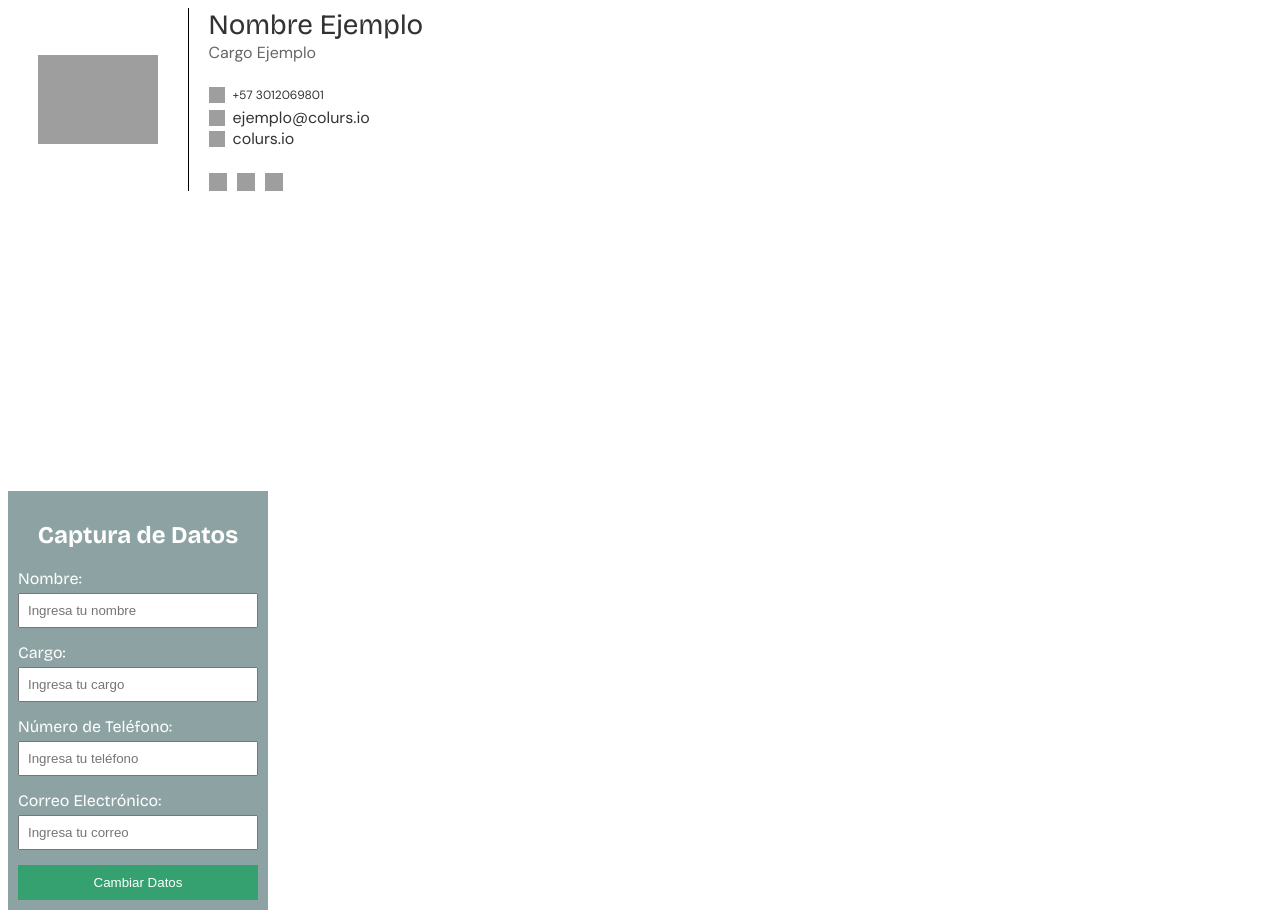
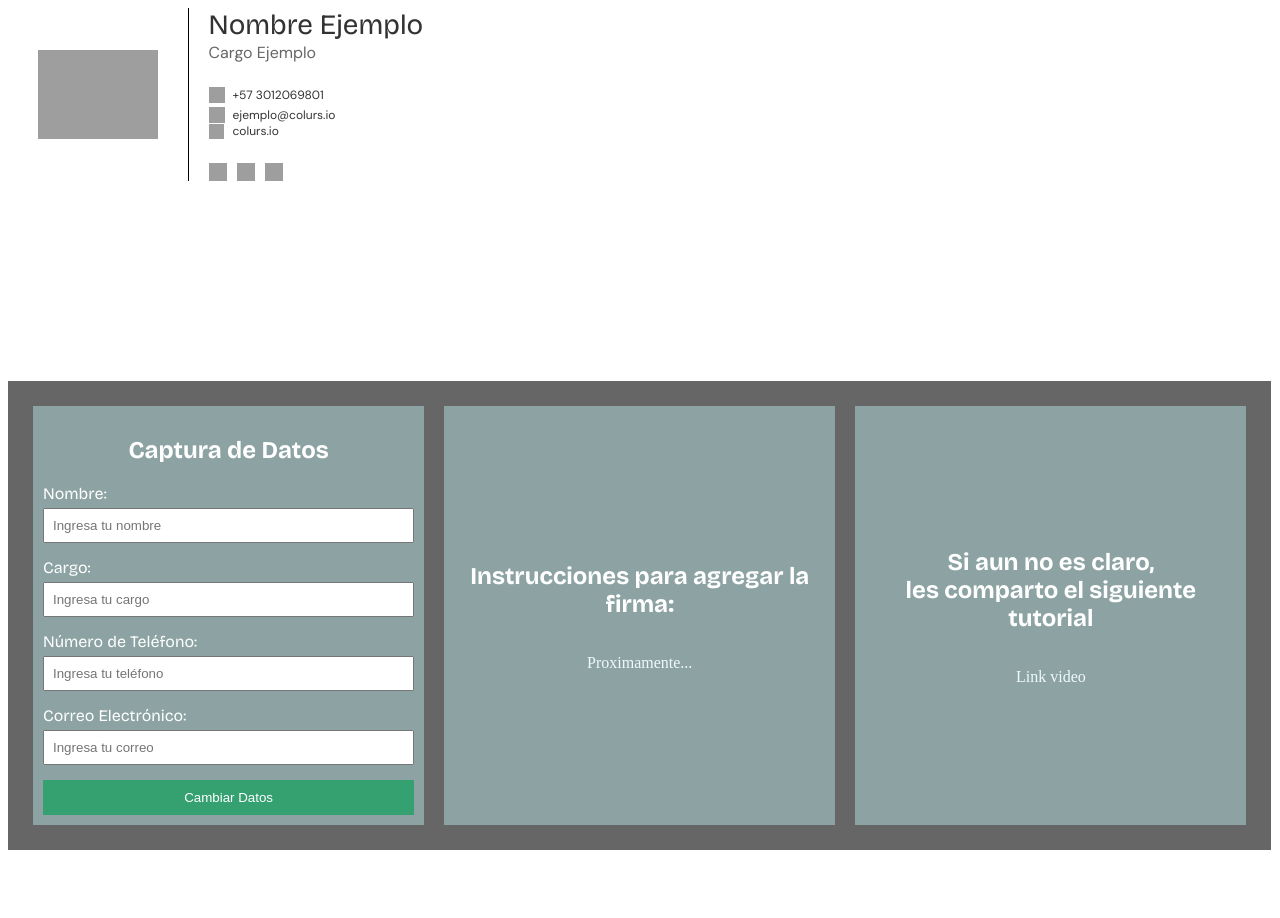
Before and after one commit to jesuscolurs77/firma_colurs, a plain HTML site: page index.html in a window 1280 px wide. After the commit the page ends 858 px from the top, so only its background shows below. Drawn offline with nearby package versions, Linux system fonts and the light colour scheme; grey boxes are pictures that could not be loaded.

Commit message:
add link

```diff
--- a/index.html
+++ b/index.html
@@ -41,12 +41,12 @@
 
           <div style="display: flex; align-items: center;">
             <img src="https://res.cloudinary.com/dwthzuigt/image/upload/v1737043097/mail_d2p2nb.png" alt="Email" style="width: 16px; height: 16px; margin-right: 8px;">
-            <span id="correoTabla" style="font-size: 16px; color: #333;">ejemplo@colurs.io</span>
+            <span id="correoTabla" style="font-size: 12px; color: #333;">ejemplo@colurs.io</span>
           </div>
 
           <div style="display: flex; align-items: center;margin-bottom: 24px;">
-            <img src="https://res.cloudinary.com/dwthzuigt/image/upload/v1737043097/colurs_ico_wqxq2x.png" alt="Website" style="width: 16px; height: 16px; margin-right: 8px;">
-            <a href="https://www.colurs.io"  style="text-decoration: none;" ><span style="font-size: 16px; color: #333;">colurs.io</span></a>
+            <img src="https://res.cloudinary.com/dwthzuigt/image/upload/v1737043097/colurs_ico_wqxq2x.png" alt="Website" style="width: 15px; height: 15px; margin-right: 9px;">
+            <a href="https://www.colurs.io"  style="text-decoration: none;" ><span style="font-size: 12px; color: #333;">colurs.io</span></a>
           </div>
 
         <!-- Social Media -->
@@ -69,9 +69,10 @@
 
 
 
+<div style="flex-direction: row; display: flex; gap:20px; background-color: #666; width: 96%;margin-top: 200px; padding: 25px;" >
 
 
-<div style="display: flex; flex:1; background-color: rgb(141, 163, 163); width: 30vh; height: auto; margin-top: 300px; justify-content: center; padding: 10px; flex-direction: column; " >
+<div style="display: flex; background-color: rgb(141, 163, 163); width: 35%; height: auto;  justify-content: center; padding: 10px; flex-direction: column; " >
 
 
     <h2 style="text-align: center;font-family: 'Bricolage Grotesque', sans-serif; color: white; ">Captura de Datos</h2>
@@ -90,3 +91,19 @@
 
     <button onclick="guardarDatos()" style="width: 100%; padding: 10px; background-color: #35a070; color: white; border: none; cursor: pointer;">Cambiar Datos</button>
 </div>
+<div style="display: flex; background-color: rgb(141, 163, 163); width: 35%; height: auto;  justify-content: center; padding: 10px; flex-direction: column; " >
+
+
+  <h2 style="text-align: center;font-family: 'Bricolage Grotesque', sans-serif; color: white; ">Instrucciones para agregar la firma:</h2>
+  <p style="text-align: center;color: aliceblue;">Proximamente...</p>
+
+
+</div>
+<div style="display: flex; background-color: rgb(141, 163, 163); width: 35%; height: auto;  justify-content: center; padding: 10px; flex-direction: column; " >
+  <h2 style="text-align: center;font-family: 'Bricolage Grotesque', sans-serif; color: white; ">Si aun no es claro, <br/> les comparto el siguiente tutorial</h2>
+  <a href="https://www.youtube.com/watch?v=3FjZb4Uz8RA" target="_blank" style="text-decoration: none;" ><p style="text-align: center; color: aliceblue; " >Link video</p></a>
+</div>
+
+
+
+</div>
```
